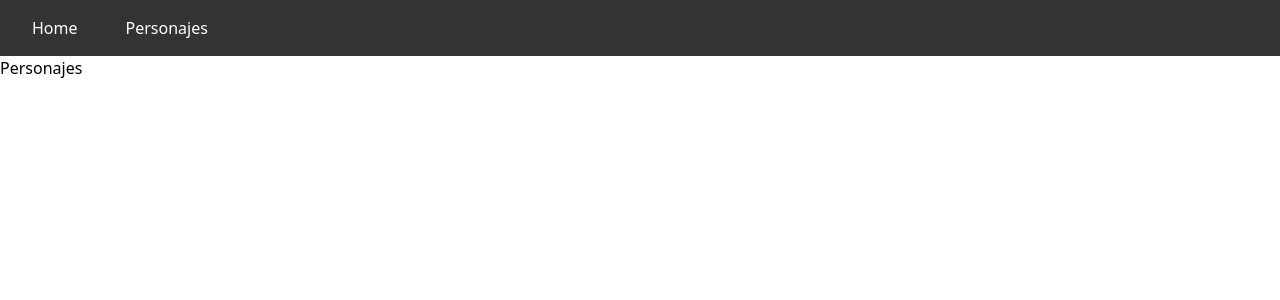
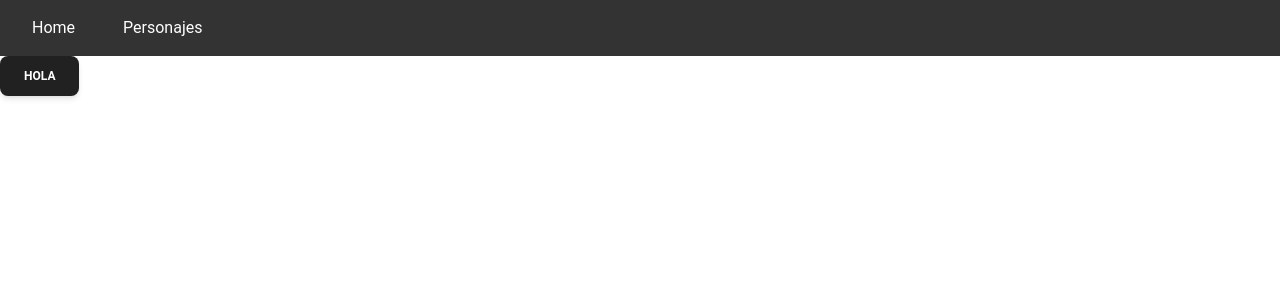
Before and after one commit to JPGJ24/marvel-app, a Next.js app: page /personajes in a window 1280 px wide. Shown: the top 300 px of the page. Built offline with nearby package versions, Linux system fonts and the light colour scheme.

Commit message:
adding material tailwind

```diff
--- /dev/null
+++ b/components/Cards/Card.tsx
@@ -0,0 +1,9 @@
+import { FC } from "react";
+import { CardProps } from "@/interfaces/props/CardProps";
+import { Button } from "@material-tailwind/react";
+
+const Card: FC<CardProps> = () => {
+  return <Button>Hola</Button>;
+};
+
+export default Card;
--- /dev/null
+++ b/interfaces/props/CardProps.ts
@@ -0,0 +1 @@
+export interface CardProps {}
--- a/package.json
+++ b/package.json
@@ -9,13 +9,12 @@
     "lint": "next lint"
   },
   "dependencies": {
+    "@material-tailwind/react": "^2.0.6",
     "@types/node": "20.4.2",
     "@types/react": "18.2.15",
     "@types/react-dom": "18.2.7",
     "eslint": "8.45.0",
     "eslint-config-next": "13.4.10",
-    "flowbite": "^1.7.0",
-    "flowbite-react": "^0.4.11",
     "next": "13.4.10",
     "react": "18.2.0",
     "react-dom": "18.2.0",
--- a/pages/_app.tsx
+++ b/pages/_app.tsx
@@ -1,4 +1,5 @@
 import "@/styles/globals.css";
+import { ThemeProvider } from "@material-tailwind/react";
 
 import type { AppProps } from "next/app";
 import RootLayout from "@/layouts/layout";
@@ -6,8 +7,10 @@ import RootLayout from "@/layouts/layout";
 export default function App({ Component, pageProps }: AppProps) {
   return (
     <>
-      <RootLayout />
-      <Component {...pageProps} />
+      <ThemeProvider>
+        <RootLayout />
+        <Component {...pageProps} />
+      </ThemeProvider>
     </>
   );
 }
--- a/pages/personajes.tsx
+++ b/pages/personajes.tsx
@@ -1,5 +1,7 @@
+import Card from "@/components/Cards/Card";
+
 const Personajes: React.FC = () => {
-  return <div>Personajes</div>;
+  return <Card></Card>;
 };
 
 export default Personajes;
--- a/tailwind.config.js
+++ b/tailwind.config.js
@@ -1,13 +1,16 @@
-/**
- * @type {import('@types/tailwindcss/tailwind-config').TailwindConfig}
- */
-module.exports = {
+const withMT = require("@material-tailwind/react/utils/withMT");
+
+module.exports = withMT({
   content: [
-    "./node_modules/flowbite-react/**/*.js",
+    "./pages/**/*.{js,ts,jsx,tsx}",
     "./components/**/*.{js,ts,jsx,tsx,mdx}",
     "./pages/**/*.{ts,tsx}",
     "./public/**/*.html",
+    "./node_modules/@material-tailwind/react/components/**/*.{js,ts,jsx,tsx}",
+    "./node_modules/@material-tailwind/react/theme/components/**/*.{js,ts,jsx,tsx}",
   ],
-  plugins: [require("flowbite/plugin")],
-  theme: {},
-};
+  theme: {
+    extend: {},
+  },
+  plugins: [],
+});
```
Also changed, not shown: 1 other file (tests, documents, lock files or other folders).
